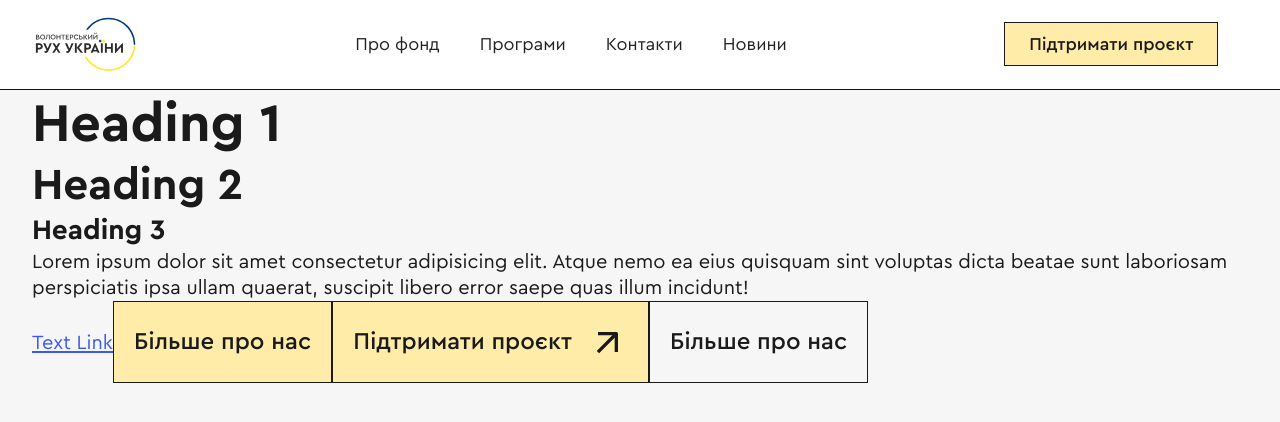
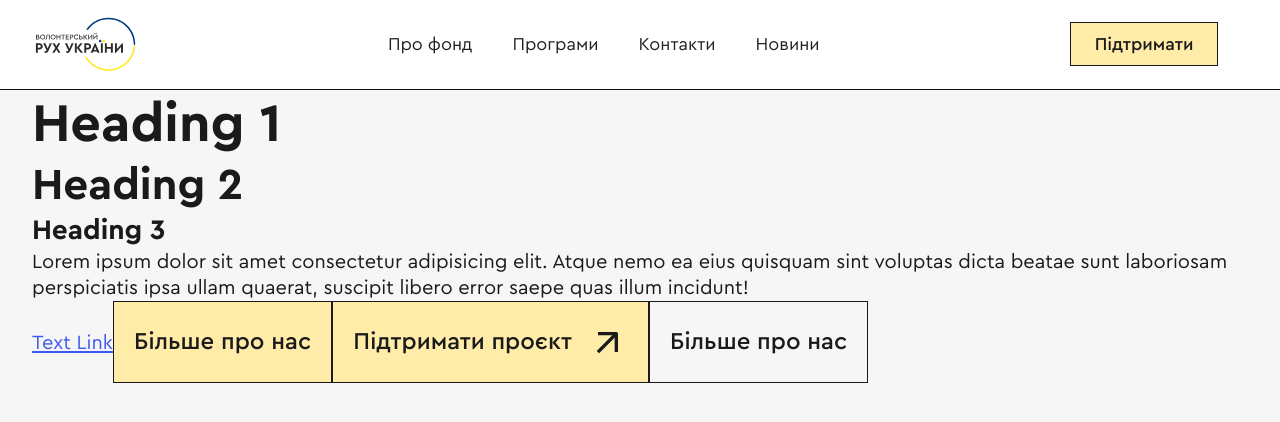
Before and after one commit to panchenko-smilebz/volunteering_ua, a Next.js app: page / in a window 1280 px wide. Shown: the top 422 px of the page. Built offline with nearby package versions, Linux system fonts and the light colour scheme.

Commit message:
minor fixes

```diff
--- a/components/Header.js
+++ b/components/Header.js
@@ -82,7 +82,7 @@ const Header = ({ logo, navigation, contacts }) => {
                     onClick={toggleOpen}
                     variant={!isDesktop ? 'default' : 'small'}
                   >
-                    Підтримати проєкт
+                    Підтримати {!isDesktop ? 'проєкт' : ''}
                     {!isDesktop ? <TopRightArrow /> : ''}
                   </Button>
 
--- a/components/Nav.js
+++ b/components/Nav.js
@@ -2,7 +2,7 @@ import Link from 'next/link';
 
 const MainNavigation = () => {
   return (
-    <nav className="flex flex-col lg:flex-row space-y-5xl lg:space-y-0 lg:space-x-6xl grow justify-center">
+    <nav className="flex flex-col lg:flex-row space-y-5xl lg:space-y-0 lg:space-x-6xl lg:grow lg:justify-center">
       <Link
         href="#"
         className="text-xl lg:text-sm font-medium lg:font-regular text-neutral-neutralDark no-underline"
```
